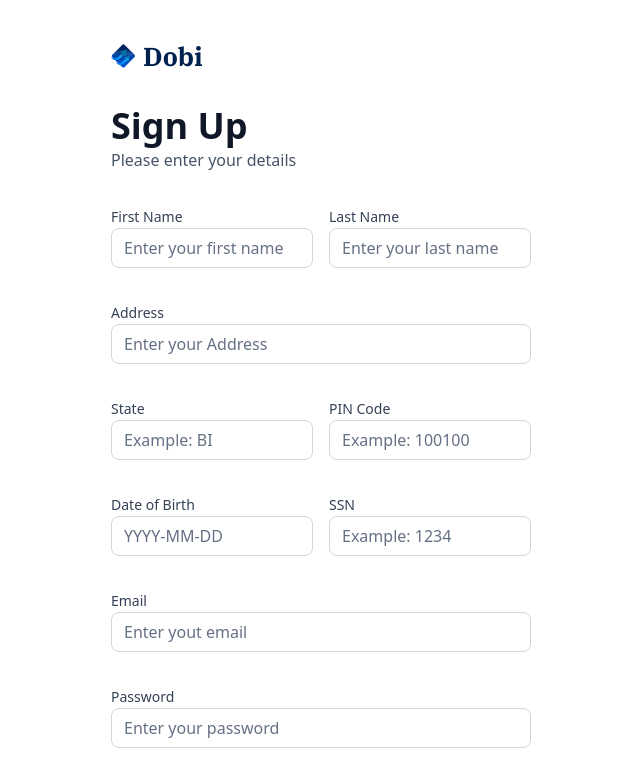
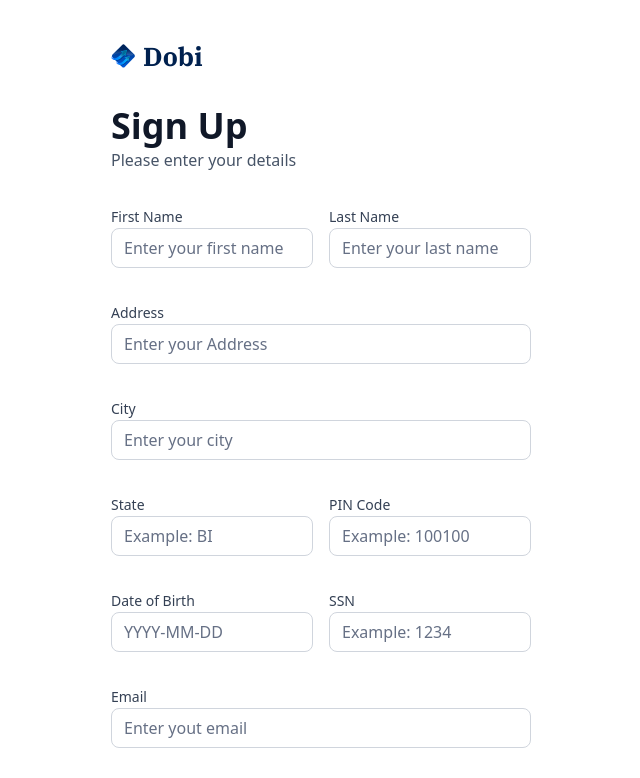
Before and after one commit to abhinavashish15/bank-application, a Next.js app: page /sign-up in a window 1280 px wide. Shown: the top 778 px of the page, without its empty margins (319-959 px from the left). Built offline with nearby package versions, Linux system fonts and the light colour scheme.

Commit message:
make changes in firstName, lastName,state,postalCode,dateOfBirth and ssn in AuthForm.tsx and add city in sign-up page in utils.ts

```diff
--- a/components/AuthForm.tsx
+++ b/components/AuthForm.tsx
@@ -106,6 +106,12 @@ const AuthForm = ({ type }: { type: string }) => {
                     label="Address"
                     placeholder="Enter your Address"
                   />
+                  <CustomInput
+                    control={form.control}
+                    name="city"
+                    label="City"
+                    placeholder="Enter your city"
+                  />
                   <div className="flex gap-4">
 
                   <CustomInput
--- a/lib/utils.ts
+++ b/lib/utils.ts
@@ -202,6 +202,7 @@ export const authFormSchema = (type : string)=> z.object({
   firstName: type==='sign-in' ? z.string().optional(): z.string().min(3),
   lastName: type==='sign-in' ? z.string().optional(): z.string().min(3),
   address1: type==='sign-in' ? z.string().optional(): z.string().max(50),
+  city: type==='sign-in' ? z.string().optional(): z.string().min(3),
   state: type==='sign-in' ? z.string().optional(): z.string().min(2).max(3),
   postalCode: type==='sign-in' ? z.string().optional(): z.string().min(6).max(6),
   dateOfBirth: type==='sign-in' ? z.string().optional(): z.string().min(3),
```
